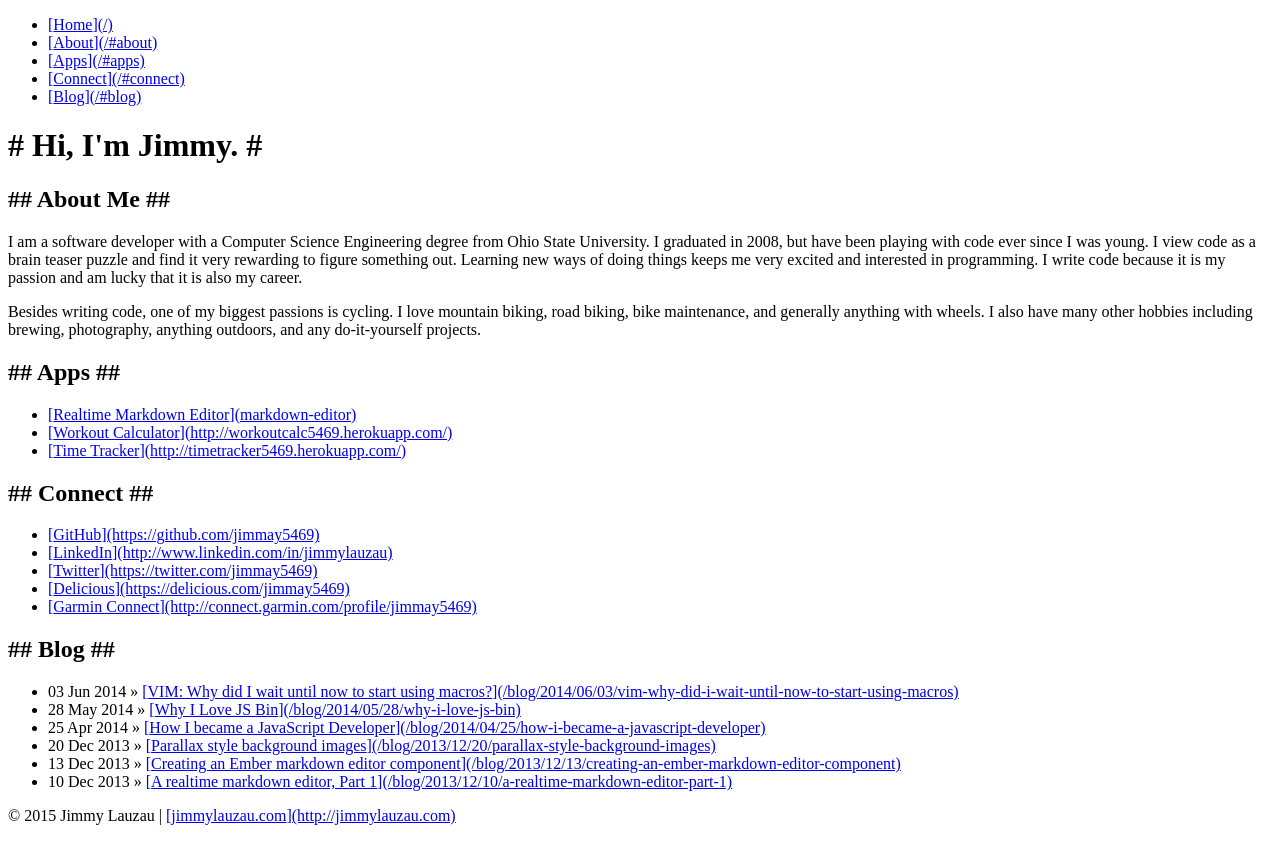
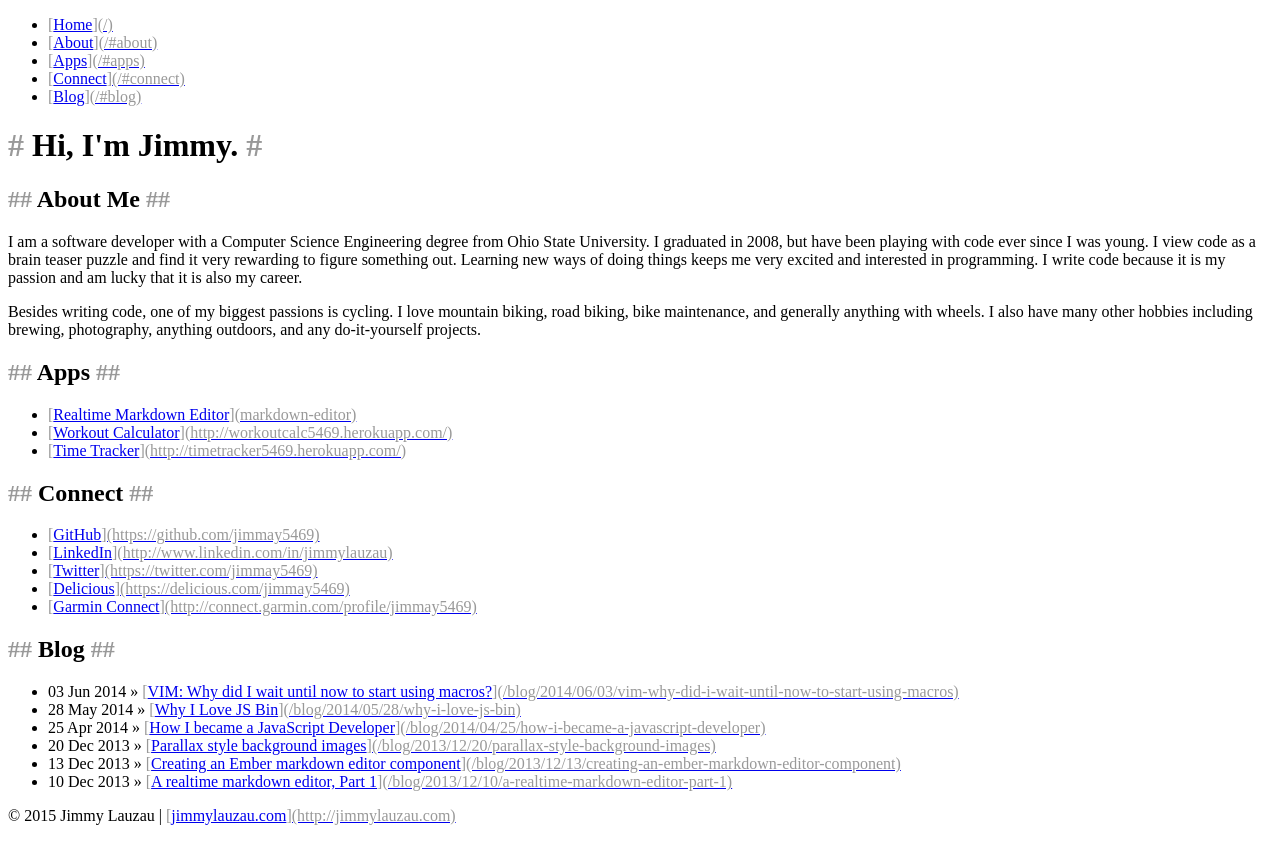
Before and after one commit to jimmay5469/jimmay5469.github.io, a Jekyll site: the page built from index.html, in a window 1280 px wide. Shown: the top 864 px of the page. Built offline with Jekyll 4.4.1, drawn with Linux system fonts in a browser that asks for light colours; Markdown is read by kramdown in place of the engine named in the settings.

Commit message:
Remove focus from markdown

```diff
--- a/css/markdown.css
+++ b/css/markdown.css
@@ -1,3 +1,11 @@
+*::before,
+*::after {
+	color: #999;
+}
+*:hover::before,
+*:hover::after {
+	color: #000;
+}
 h1::before {
 	content: '# ';
 }
```
